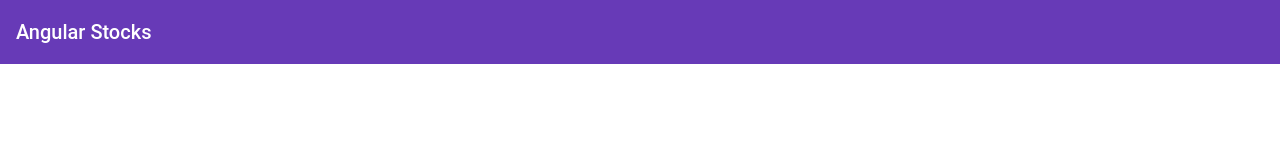
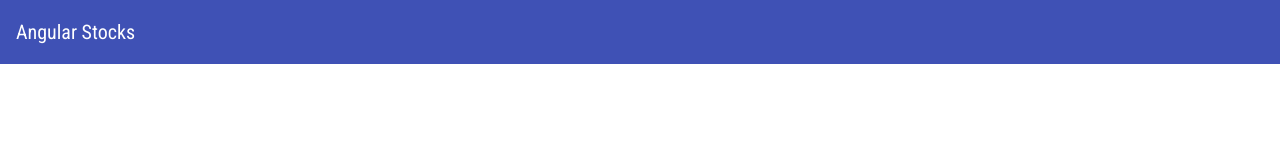
Before and after one commit to xamfy/angular_stocks, an Angular app: page / in a window 1280 px wide. Shown: the top 160 px of the page. Built offline with nearby package versions, Linux system fonts and the light colour scheme.

Commit message:
Change css to scss

```diff
--- a/angular.json
+++ b/angular.json
@@ -23,7 +23,7 @@
               "src/assets"
             ],
             "styles": [
-              "src/styles.css"
+              "src/styles.scss"
             ],
             "scripts": []
           },
--- a/src/index.html
+++ b/src/index.html
@@ -7,6 +7,7 @@
 
   <meta name="viewport" content="width=device-width, initial-scale=1">
   <link rel="icon" type="image/x-icon" href="favicon.ico">
+  <link href="https://fonts.googleapis.com/icon?family=Material+Icons" rel="stylesheet">
 </head>
 <body>
   <app-root></app-root>
--- a/src/styles.css
+++ /dev/null
@@ -1,6 +0,0 @@
-/* You can add global styles to this file, and also import other style files */
-@import '~@angular/material/prebuilt-themes/deeppurple-amber.css';
-body {
-    margin: 0;
-    font-family: 'Roboto', sans-serif;
-}
--- /dev/null
+++ b/src/styles.scss
@@ -0,0 +1,30 @@
+/* You can add global styles to this file, and also import other style files */
+// @import '~@angular/material/prebuilt-themes/deeppurple-amber.css';
+@import '~@angular/material/theming';
+@import url('https://fonts.googleapis.com/css?family=Roboto+Condensed');
+
+$custom-typography: mat-typography-config(
+  $font-family: 'Roboto Condensed'
+);
+
+@include mat-core($custom-typography);
+
+$candy-app-primary: mat-palette($mat-indigo);
+$candy-app-accent:  mat-palette($mat-pink, A200, A100, A400);
+
+// The warn palette is optional (defaults to red).
+$candy-app-warn:    mat-palette($mat-red);
+
+// Create the theme object (a Sass map containing all of the palettes).
+$candy-app-theme: mat-light-theme($candy-app-primary, $candy-app-accent, $candy-app-warn);
+
+// Include theme styles for core and each component used in your app.
+// Alternatively, you can import and @include the theme mixins for each component
+// that you are using.
+@include angular-material-theme($candy-app-theme);
+
+body {
+    margin: 0;
+    /* font-family: 'Roboto', sans-serif; */
+    /* font-family: 'Eczar', serif; */
+}
```
